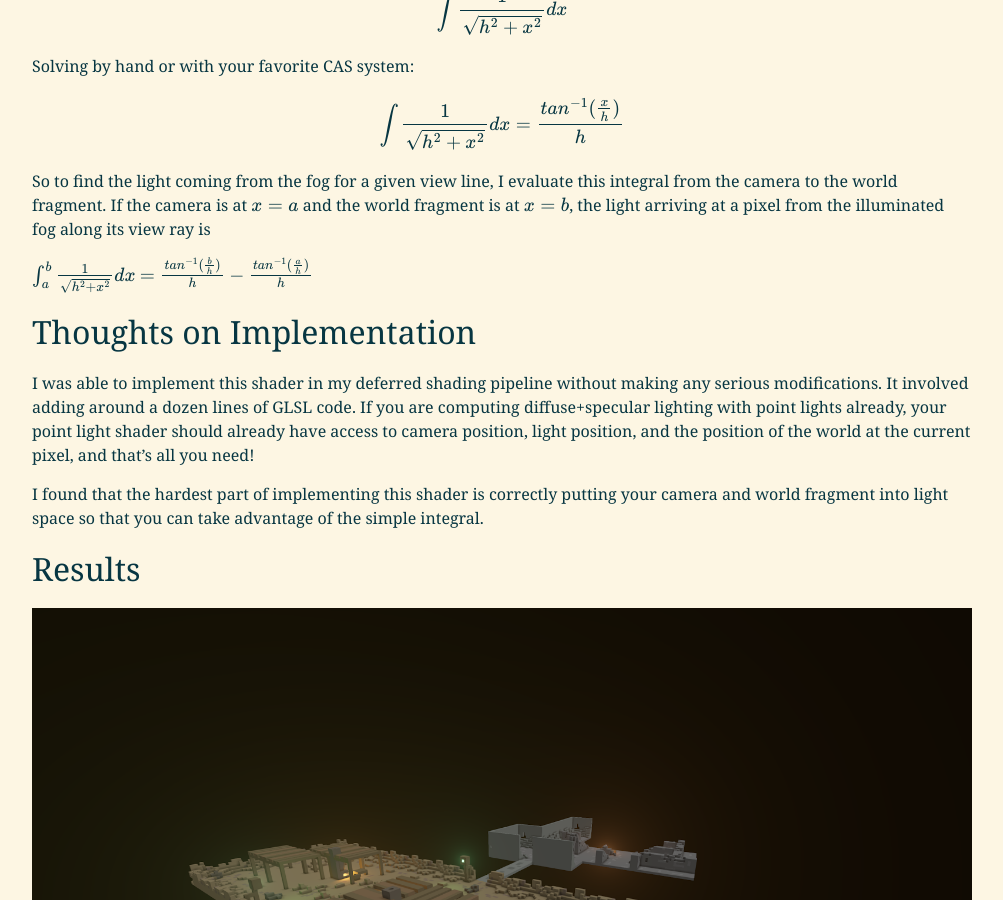
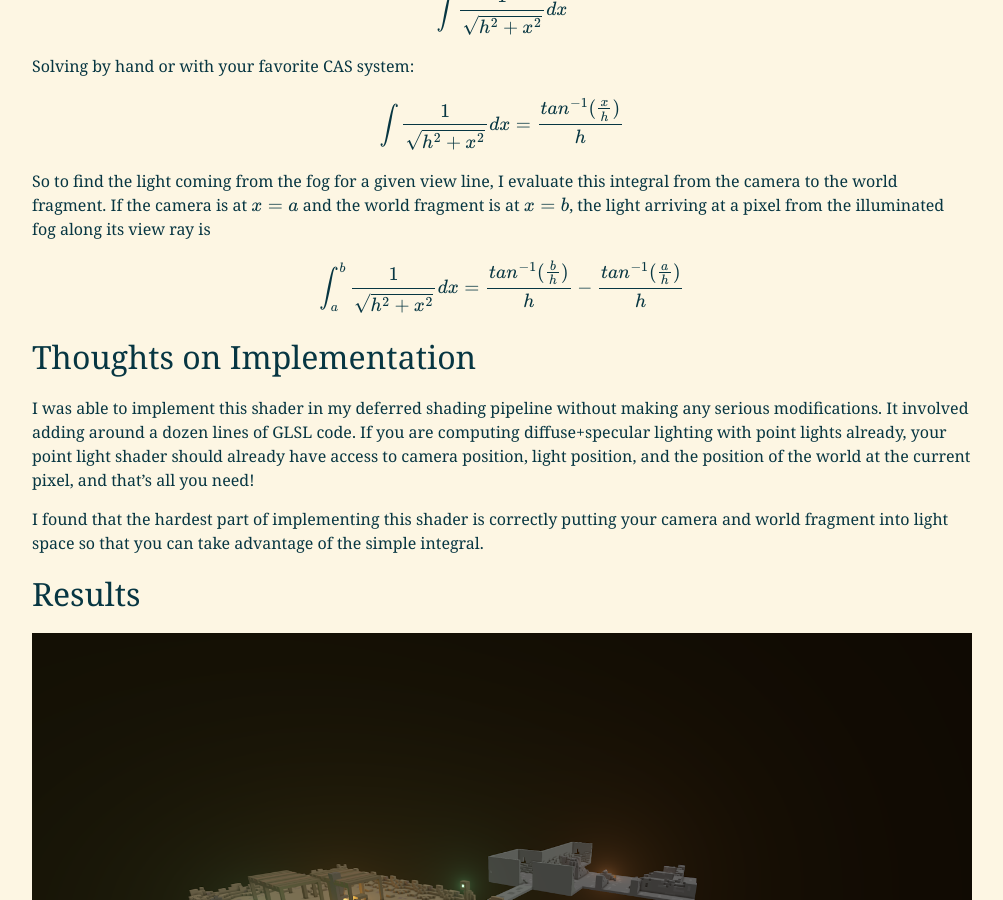
Before and after one commit to IJDykeman/ijdykeman.github.io, a Jekyll site: the page built from _posts/2020-04-20-analytic-fog-shader.markdown, in a window 1280 px wide and 900 px high, scrolled down 3305 px. Shown: the whole window, without its empty margins (138-1141 px from the left). Built offline with Jekyll 4.4.1, drawn with Linux system fonts in a browser that asks for light colours; formulas are drawn with MathJax 3.

Commit message:
improve notation

```diff
--- a/_posts/2020-04-20-analytic-fog-shader.markdown
+++ b/_posts/2020-04-20-analytic-fog-shader.markdown
@@ -77,8 +77,7 @@
 So to find the light coming from the fog for a given view line, I evaluate this integral from the camera to the world fragment.  If the camera is at $$x=a$$ and the world fragment is at $$x=b$$, the light arriving at a pixel from the illuminated fog along its view ray is
 
 
-$$\int_a^b \frac{1}{\sqrt{h^2+x^2}} dx$$
-$$ = \frac{tan^{-1}(\frac{b}{h})}{h} - \frac{tan^{-1}(\frac{a}{h})}{h}$$
+$$\int_a^b \frac{1}{\sqrt{h^2+x^2}} dx  = \frac{tan^{-1}(\frac{b}{h})}{h} - \frac{tan^{-1}(\frac{a}{h})}{h}$$
 
 
 ## Thoughts on Implementation
```
